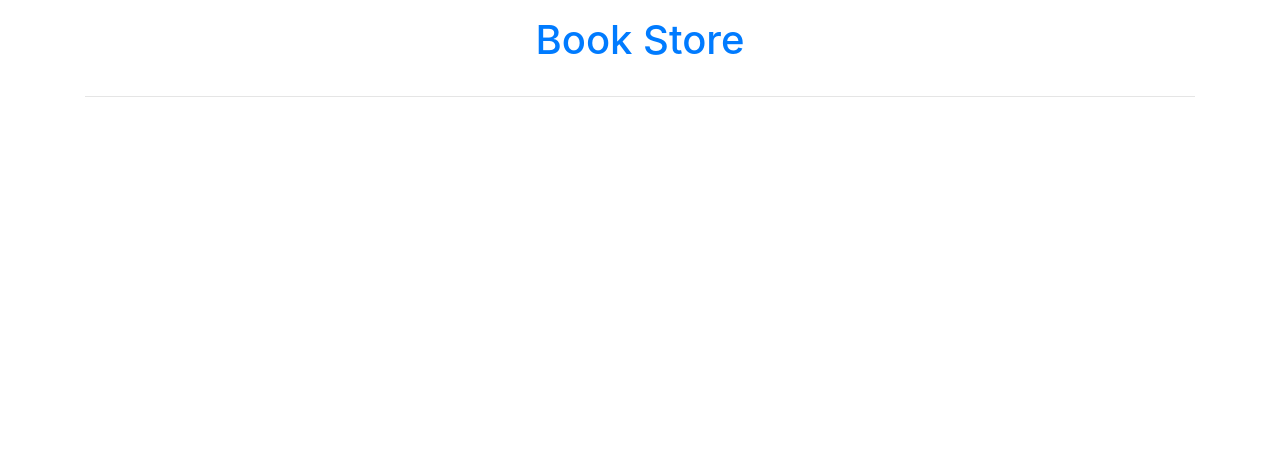
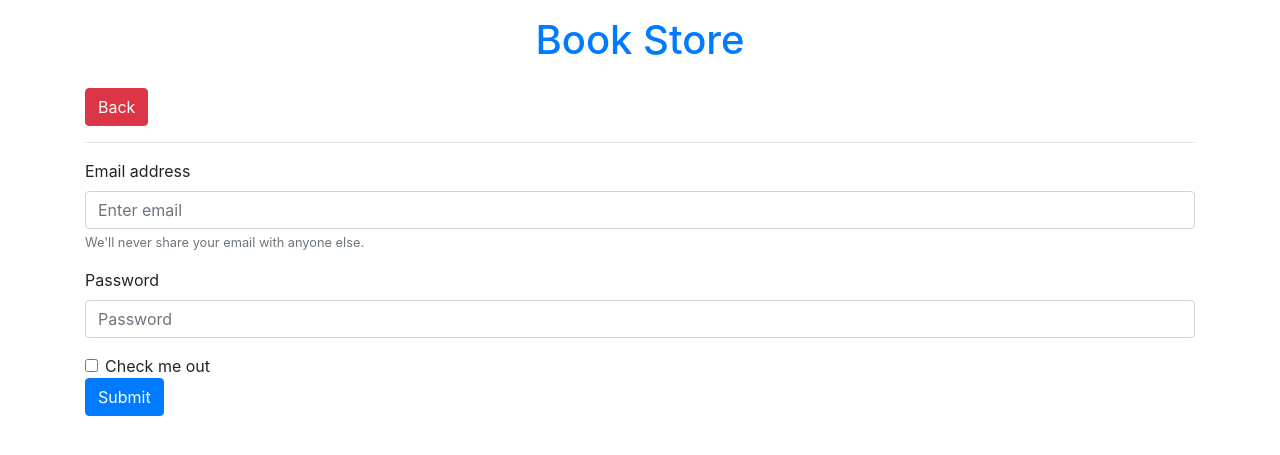
Before and after one commit to jasujon/djangoCrudProject, a Django app: page /add_book/ in a window 1280 px wide. Shown: the top 455 px of the page. Run offline with Django 3.2, Linux system fonts and the light colour scheme; some libraries are stand-ins or nearby versions.

Commit message:
create button add in index.html and back button add in add_book.html page

```diff
--- a/templates/add_book.html
+++ b/templates/add_book.html
@@ -2,13 +2,29 @@
 
 {% block content %}
 
-    <div class="container">
+    <div class="container p-15">
       <h1 class="py-3 text-center text-primary">Book Store</h1>
+      <a href="/" class="btn btn-danger">Back</a>
       <hr>
 
-        <form action="/create">
+        <form action="create">
+          <div class="form-group">
+            <label for="exampleInputEmail1">Email address</label>
+            <input type="email" class="form-control" id="exampleInputEmail1" aria-describedby="emailHelp" placeholder="Enter email">
+            <small id="emailHelp" class="form-text text-muted">We'll never share your email with anyone else.</small>
+          </div>
+          <div class="form-group">
+            <label for="exampleInputPassword1">Password</label>
+            <input type="password" class="form-control" id="exampleInputPassword1" placeholder="Password">
+          </div>
+          <div class="form-check">
+            <input type="checkbox" class="form-check-input" id="exampleCheck1">
+            <label class="form-check-label" for="exampleCheck1">Check me out</label>
+          </div>
+          <button type="submit" class="btn btn-primary">Submit</button>
+        </form>
 
-        </form>
+
 
     </div>
 
--- a/templates/index.html
+++ b/templates/index.html
@@ -7,7 +7,7 @@
       <hr>
 
 
-          <table class="table table-striped ">
+          <table class="table table-striped table-bordered">
             <thead>
               <tr>
                 <th scope="col">Title</th>
@@ -30,7 +30,7 @@
               {% endfor %}
             </tbody>
           </table>
-
+      <a href="/add_book" class="btn btn-success">Create</a>
     </div>
 
 {% endblock  %}
```
